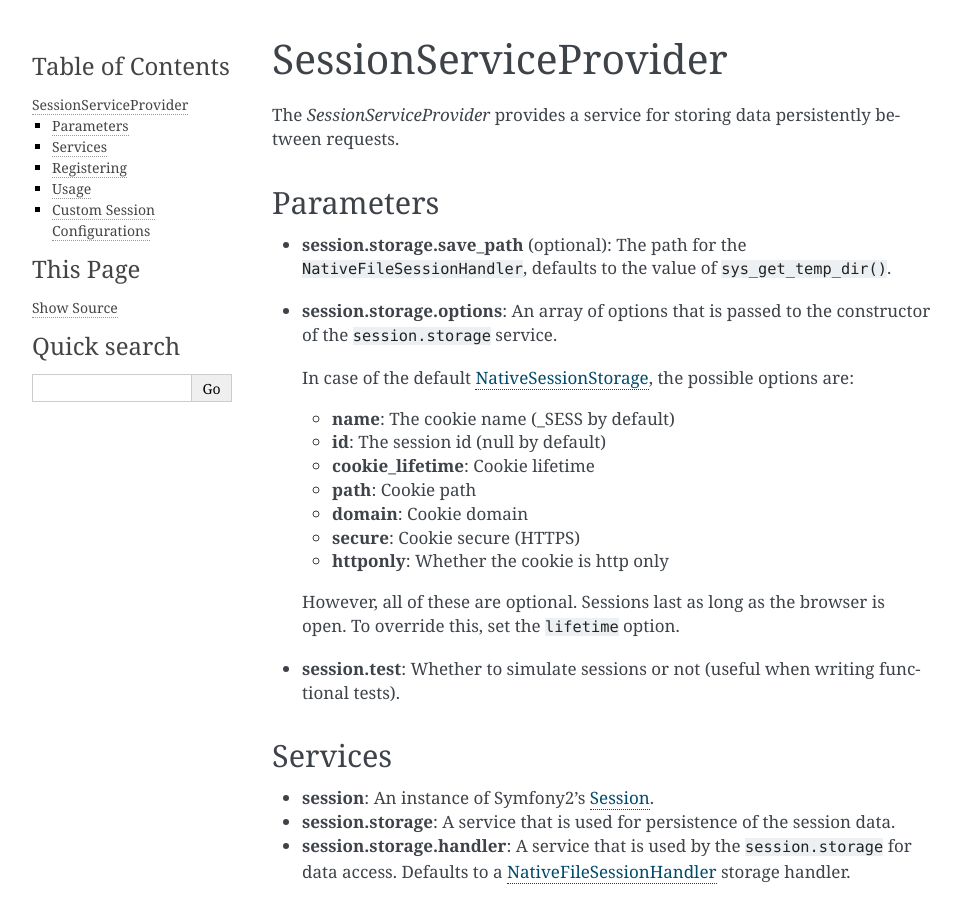
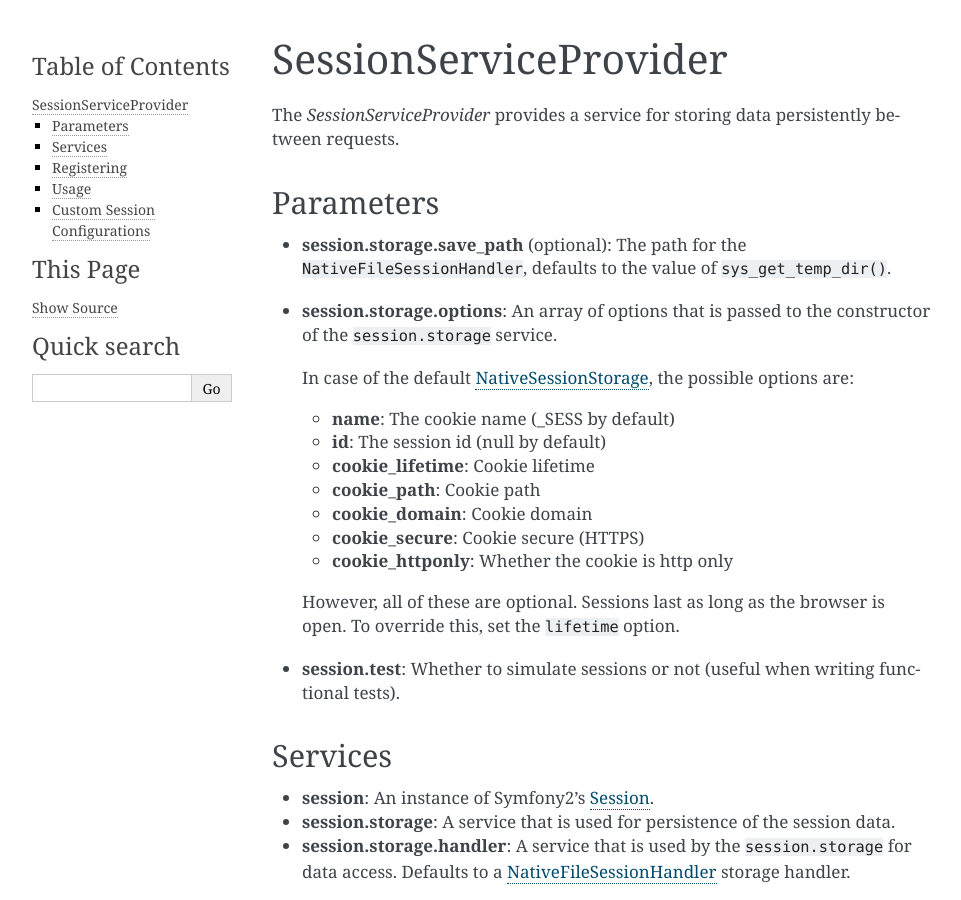
Before and after one commit to silexphp/Silex, a Sphinx documentation site: the page built from doc/providers/session.rst, in a window 1280 px wide and 900 px high. Shown: the whole window, without its empty margins (148-1109 px from the left). Built offline with Sphinx 7.4.7, drawn with Linux system fonts in a browser that asks for light colours; pages that are not in the unit, such as notebooks, are missing from menus.

Commit message:
proper prefixes for cookie options

```diff
--- a/doc/providers/session.rst
+++ b/doc/providers/session.rst
@@ -21,10 +21,10 @@ Parameters
   * **name**: The cookie name (_SESS by default)
   * **id**: The session id (null by default)
   * **cookie_lifetime**: Cookie lifetime
-  * **path**: Cookie path
-  * **domain**: Cookie domain
-  * **secure**: Cookie secure (HTTPS)
-  * **httponly**: Whether the cookie is http only
+  * **cookie_path**: Cookie path
+  * **cookie_domain**: Cookie domain
+  * **cookie_secure**: Cookie secure (HTTPS)
+  * **cookie_httponly**: Whether the cookie is http only
 
   However, all of these are optional. Sessions last as long as the browser is
   open. To override this, set the ``lifetime`` option.
```
